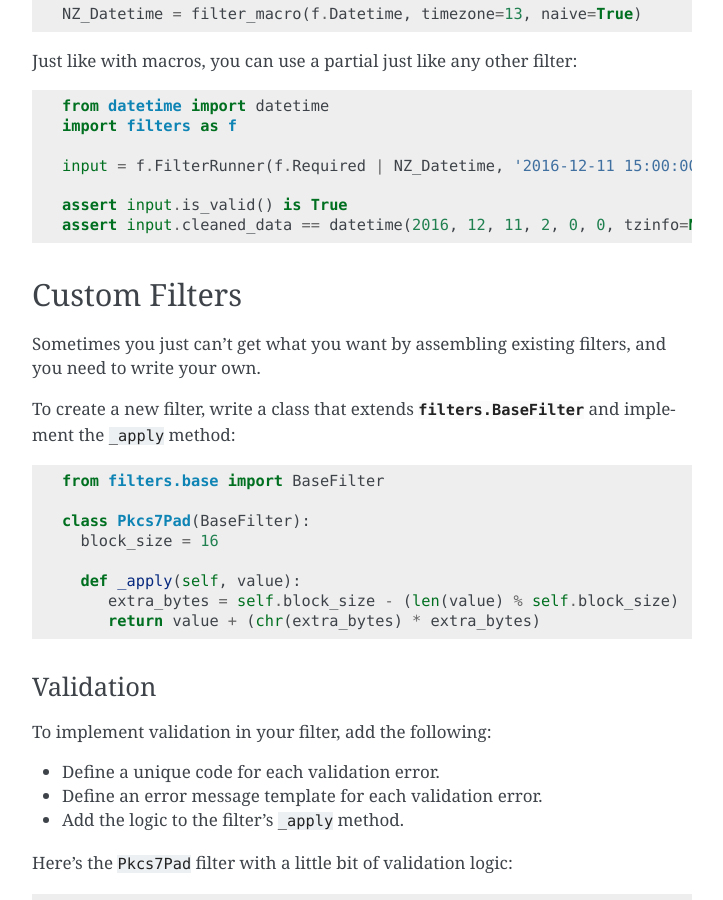
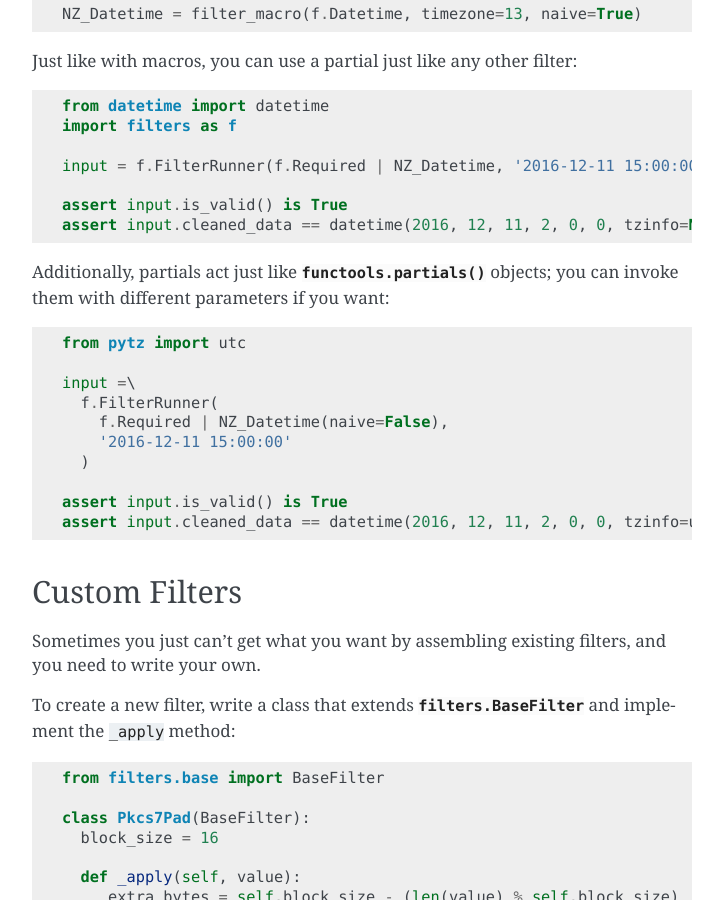
Before and after one commit to lenddoefl/filters, a Sphinx documentation site: the page built from docs/writing_filters.rst, in a window 1280 px wide and 900 px high, scrolled down 1106 px. Shown: the whole window, without its empty margins (388-1111 px from the left). Built offline with Sphinx 7.4.7, drawn with Linux system fonts in a browser that asks for light colours.

Commit message:
Improved docs for partials.

```diff
--- a/docs/writing_filters.rst
+++ b/docs/writing_filters.rst
@@ -67,6 +67,22 @@ Just like with macros, you can use a partial just like any other filter:
 
    assert input.is_valid() is True
    assert input.cleaned_data == datetime(2016, 12, 11, 2, 0, 0, tzinfo=None)
+
+Additionally, partials act just like :py:func:`functools.partials` objects; you
+can invoke them with different parameters if you want:
+
+.. code-block:: python
+
+   from pytz import utc
+
+   input =\
+     f.FilterRunner(
+       f.Required | NZ_Datetime(naive=False),
+       '2016-12-11 15:00:00'
+     )
+
+   assert input.is_valid() is True
+   assert input.cleaned_data == datetime(2016, 12, 11, 2, 0, 0, tzinfo=utc)
 
 --------------
 Custom Filters
```
